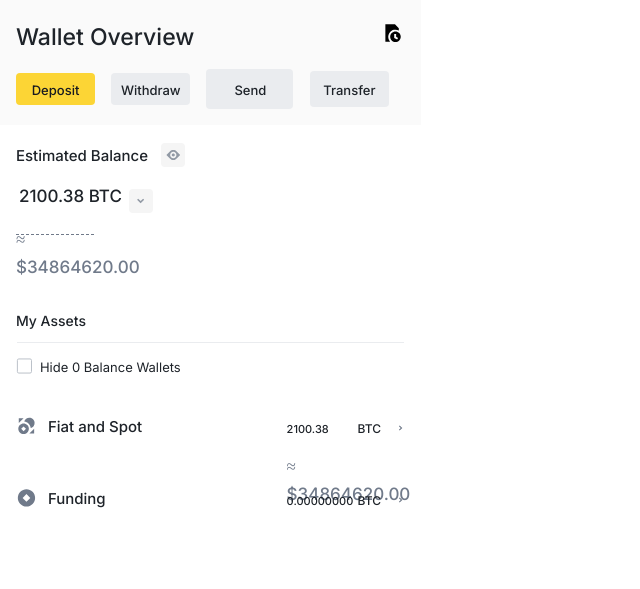
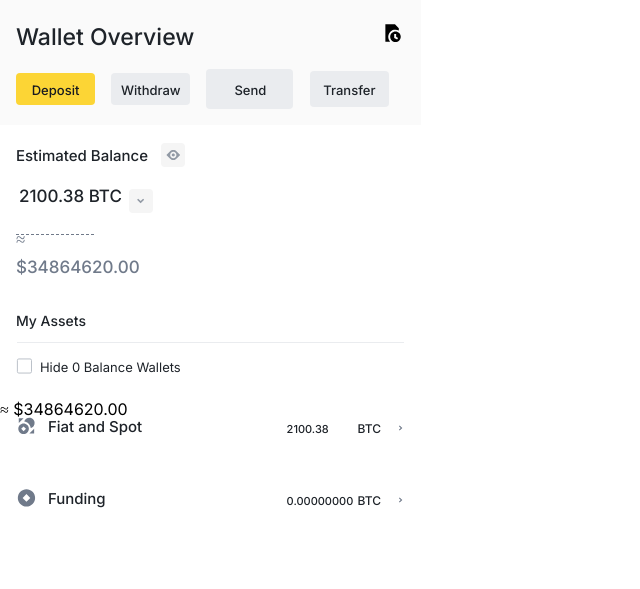
Before and after one commit to moepic19/binances, a website built with Parcel: page index.html in a window 1280 px wide. Shown: the part 125-714 px from the top of the page, without its empty margins (0-640 px from the left). Built offline with nearby package versions, Linux system fonts and the light colour scheme.

Commit message:
Update index.html

```diff
--- a/index.html
+++ b/index.html
@@ -236,8 +236,7 @@
                                         <span>BTC</span>
                                       </span>
                                       <span class="frame1-text20">
-                                <span>≈ $34864620.00</span>
-                              </span>
+
                                     </div>
                                     <img
                                       alt="svg2267"
@@ -246,6 +245,9 @@
                                     />
                                   </div>
                                 </div>
+                                  <span
+                                        >≈ $34864620.00</span>
+                              </span>
                               </div>
                               <div class="frame1-div37">
                                 <div class="frame1-div38">
```
